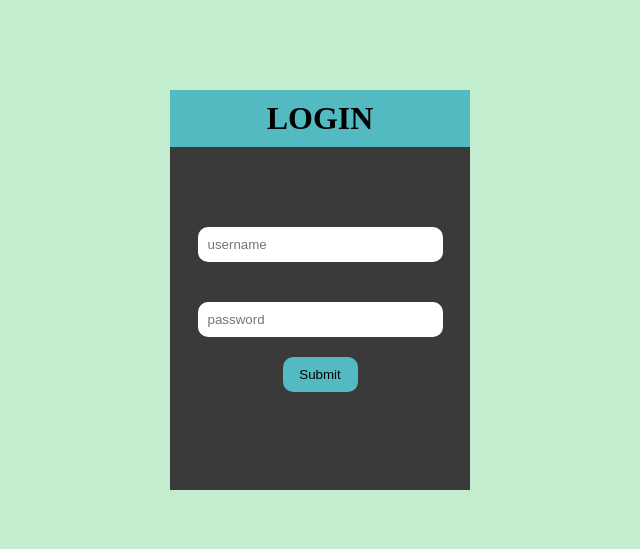
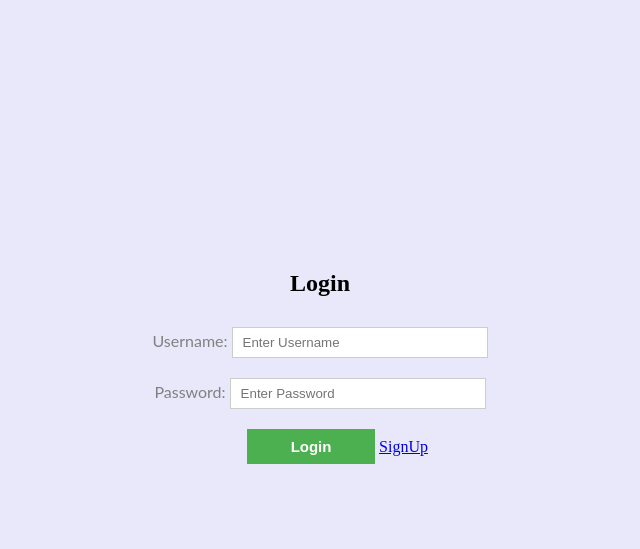
Before and after one commit to Smart-Local-Guide-Devs/webapp, a Django app: page /login in a window 1280 px wide. Shown: the top 549 px of the page, without its empty margins (320-960 px from the left). Run offline with Django 3.2, Linux system fonts and the light colour scheme.

Commit message:
Login/signup page updated

```diff
--- a/slgwebapp/frontend/static/login.css
+++ b/slgwebapp/frontend/static/login.css
@@ -1,52 +1,51 @@
+/* Login form css */
+    body{
+    margin: 0px;
+    padding: 0px;
+    text-align:center;
+    width: 100%;
+    background-color: #e6e6fae8;
+    }
 
-    *{
-    padding: 0;
-    margin:0;
+    input[type=text], input[type=password]{
+    width:20%;
+    padding:7px 10px;
+    margin: 10px 0;
+    display:inline-block;
+    border: 1px solid #ccc;
+    box-sizing: border-box;
+    }
 
-}
-body{
-    background-color: #C2EDCE;
-}
+    button{
+    background-color:#4CAF50;
+    width: 10%;
+    padding: 9px 5px;
+    margin:10px 0px 0px 35px;
+    cursor:pointer;
+    border:none;
+    color:#ffffff;
+    font-size: 15px;
+    font-weight: bold;
+    }
 
-.form{
-    margin-top:7%;
-    width: 300px;
-    height: 400px;
-    background-color: #3a3a3a;
+    button:hover{
+    opacity:0.8;
     }
-.container{
-    display: flex;
-    flex-direction: column;
-    justify-content: center;
-    align-items: center;
+
+    #un,#ps{
+    font-family:'Lato', sans-serif;
+    color: gray;
+    }
 
 
-}
-.header{
-    width: 100%;
-    background-color: #53BAC1;
-    text-align: center;
-    padding-top: 10px;
-    padding-bottom: 10px;
-}
-.formBody{
-    width: 100%;
-    text-align: center;
-    margin-top: 60px;
-}
-.formInput{
-    width: 75%;
-    padding: 10px;
-    margin:20px;
-    border-radius: 10px;
-    outline: none;
-    border:none;
-}
-button{
-    width:25%;
-    background-color: #53BAC1;
-    padding: 10px;
-    outline: none;
-    border: none;
-    border-radius: 10px;
-}
+    #container{
+        position: absolute;
+        top:0;
+        bottom: 0;
+        left: 0;
+        right: 0;
+        margin: auto;
+        width:600;
+        height: 300px;
+        text-align: center;
+    }
--- a/slgwebapp/frontend/templates/login.html
+++ b/slgwebapp/frontend/templates/login.html
@@ -1,26 +1,35 @@
 <!DOCTYPE html>
+
 <html>
 <head>
-	<link rel="stylesheet" type="text/css" href="login.css">
-	<title>login</title>
-    {%load static%}
-    <link rel="stylesheet" type="text/css" href="{%static 'login.css'%}">
+<meta charset="ISO-8859-1">
+<meta name="viewport" content="width=device-width, initial-scale=1.0">
+<title>Login/SignUp</title>
+
+<link rel="stylesheet" type="text/css" href="login.css">
+
 </head>
 
 <body>
 
-    	<div class="container">
-    		<div class="form">
-    			<div class="header">
-    				<h1>LOGIN</h1>
-    			</div>
-    			<div class="formBody">
-    				<input class="formInput" type="text" name="user" placeholder ="username">
-    				<input class="formInput" type="password" name="" placeholder="password">
-    				<button>Submit</button>
-    			</div>
-    		</div>
-    	</div>
+<div id="container">
+<form action="login" method="post" id="flogin">
+
+<div class="border-box">
+<h2>Login</h2>
+<label for="uname" id="un">Username:</label>
+<input type="text" name="user" placeholder="Enter Username" id="uname"><br/>
+
+<label for="upass" id="ps">Password:</label>
+<input type="password" name="pass" placeholder="Enter Password" id="upass"><br/>
+
+<button type="submit" value="Login"  id="submit" onClick="alert('Login Successfully')">Login</button>
+
+<a href="signup.html">SignUp</a>
+</div>
+
+</form>
+</div>
 
 </body>
 </html>
```
Also changed, not shown: slgwebapp/frontend/static/signup.css (added, +38 -0 lines), slgwebapp/frontend/templates/signup.html (added, +54 -0 lines).
